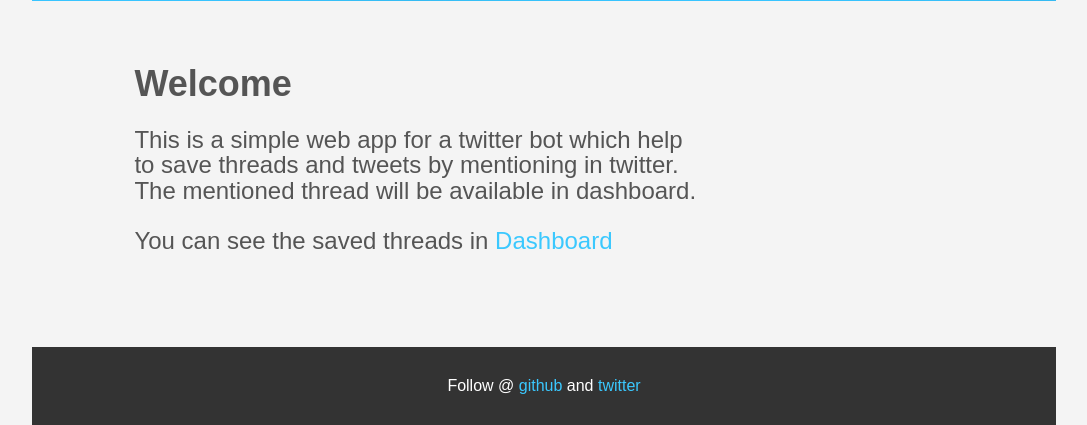
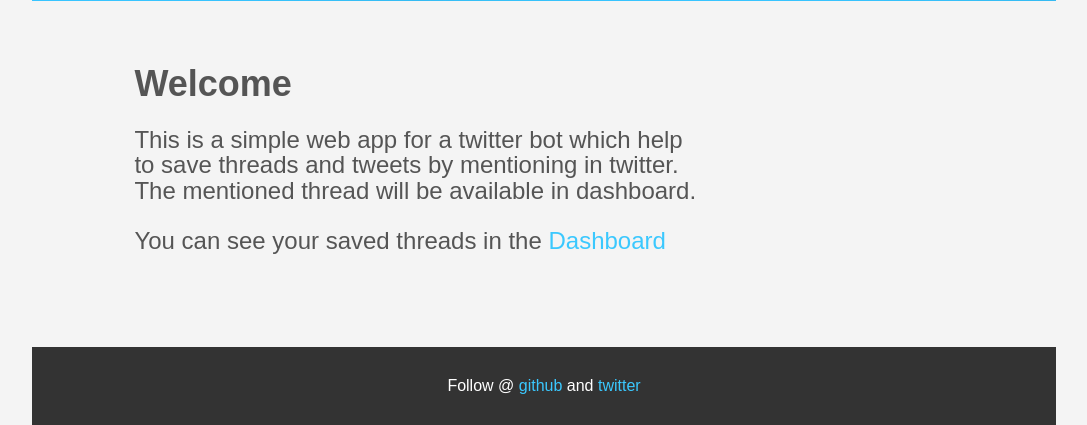
Before and after one commit to MUHAMMEDRIZALKE/ThreadSaver-Webapp, a Flask app: page / in a window 1280 px wide. Shown: the part 463-888 px from the top of the page, without its empty margins (96-1183 px from the left). Run offline with Flask 2, Linux system fonts and the light colour scheme; some libraries are stand-ins or nearby versions.

Commit message:
small changes

```diff
--- a/tspkg/templates/home.html
+++ b/tspkg/templates/home.html
@@ -13,7 +13,7 @@
 			<h1>Welcome</h1>
 			<p>This is a simple web app for a twitter bot which help to save threads and tweets by mentioning in twitter.
 			The mentioned thread will be available in dashboard.</p>
-			<p>You can see the saved threads in <a href="{{ url_for('dashboard') }}">Dashboard</a>  </p>
+			<p>You can see your saved threads in the <a href="{{ url_for('dashboard') }}">Dashboard</a>  </p>
 		</section>
 	</div>
 	<footer id="main-footer">
```
